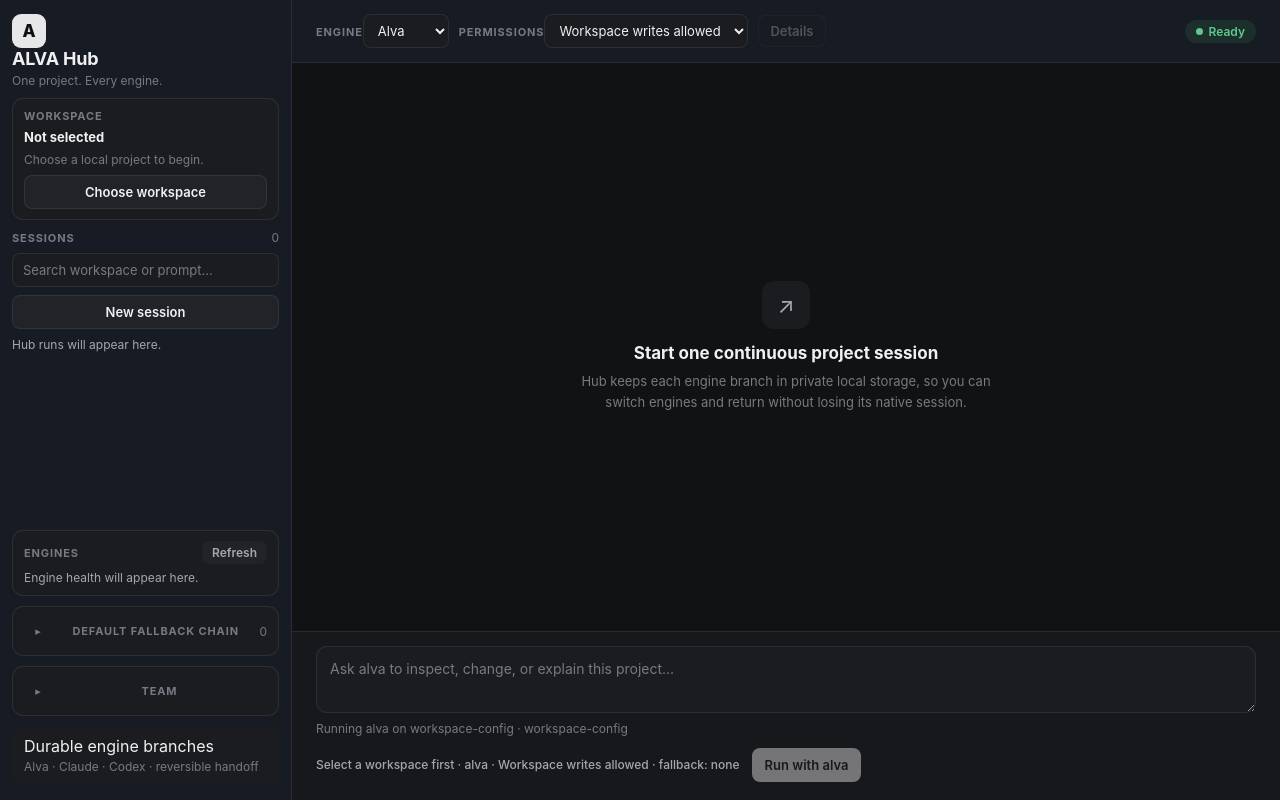
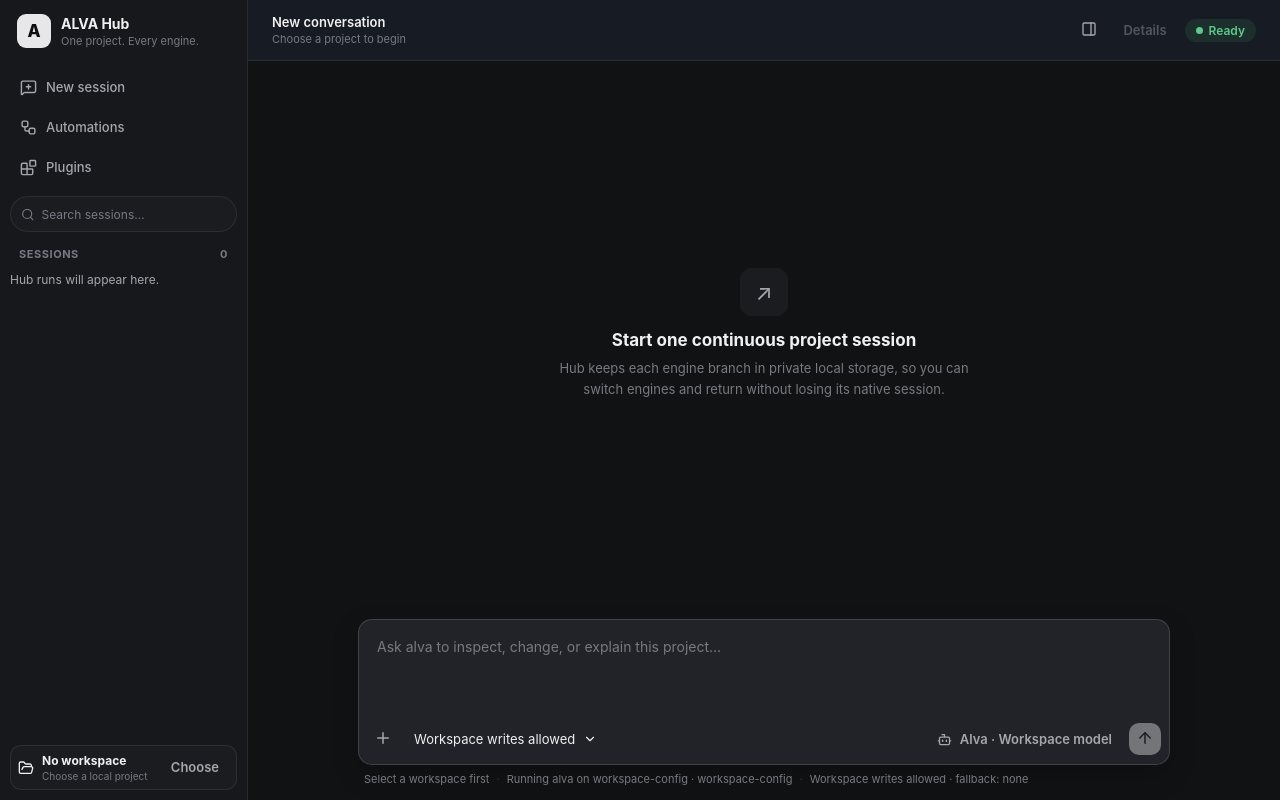
Before and after one commit to QuincySx/Alva, a React (Vite) app in the folder crates/alva-hub-desktop/web/: page / in a window 1280 px wide. Built offline with nearby package versions, Linux system fonts and the light colour scheme.

Commit message:
refactor(hub): compose the desktop around chat

```diff
--- a/crates/alva-hub-desktop/web/src/App.tsx
+++ b/crates/alva-hub-desktop/web/src/App.tsx
@@ -3,6 +3,29 @@
 // POS:    Primary Hub Desktop product surface for reversible, user-authorized engine sessions.
 
 import { FormEvent, useEffect, useMemo, useRef, useState } from "react";
+import {
+  Blocks,
+  FolderOpen,
+  MessageSquarePlus,
+  PanelRight,
+  Search,
+  Workflow,
+} from "lucide-react";
+import { HubComposer } from "./components/hub-composer";
+import { ModelPicker, type HubModelRoute } from "./components/model-picker";
+import {
+  AppFrame,
+  Button,
+  IconButton,
+  NavGroup,
+  NavItem,
+  NavList,
+  SelectField,
+  Sidebar,
+  TextField,
+  UIProvider,
+  Workbench,
+} from "./ui";
 import {
   addSessionMemory,
   chooseWorkspace,
@@ -286,6 +309,7 @@
   const [showArchived, setShowArchived] = useState(false);
   const [approvalGroups, setApprovalGroups] = useState<PermissionGroup[]>([]);
   const [sessionQuery, setSessionQuery] = useState("");
+  const [workbenchOpen, setWorkbenchOpen] = useState(false);
   const [detailsOpen, setDetailsOpen] = useState(false);
   const [sessionDetail, setSessionDetail] = useState<HubSessionDetail | null>(
     null,
@@ -470,6 +494,58 @@
     }
   }, [latest]);
 
+  const modelRoutes = useMemo<HubModelRoute[]>(
+    () =>
+      engineCatalog.map((catalogTarget) => {
+        const target =
+          fallbackPolicy.targets.find(
+            (candidate) => candidate.engine_id === catalogTarget.engine_id,
+          ) ?? catalogTarget;
+        const health = readiness.find(
+          (candidate) => candidate.engine_id === target.engine_id,
+        );
+        const engineEligibility = eligibility.find(
+          (candidate) => candidate.engine_id === target.engine_id,
+        );
+        return {
+          engineId: target.engine_id,
+          engineLabel:
+            health?.display_name ??
+            `${target.engine_id.charAt(0).toUpperCase()}${target.engine_id.slice(1)}`,
+          modelId: target.model_id,
+          modelLabel:
+            target.model_id === "engine-default"
+              ? "Default model"
+              : target.model_id === "workspace-config"
+                ? "Workspace model"
+                : target.model_id,
+          providerId: target.provider_id,
+          accountSource: target.account_source,
+          billingRoute: target.billing_route,
+          description:
+            target.model_id === "engine-default"
+              ? "Uses the model selected by this engine account."
+              : "Configured for this Hub route.",
+          capabilities: health?.capabilities ?? [],
+          status:
+            health && health.status !== "healthy"
+              ? readinessBadge[health.status]
+              : undefined,
+          disabled:
+            engineEligibility?.eligible === false && target.engine_id !== engine,
+          disabledReason:
+            engineEligibility?.eligible === false
+              ? engineEligibility.detail
+              : undefined,
+        };
+      }),
+    [eligibility, engine, fallbackPolicy.targets, readiness],
+  );
+
+  const selectedModelRoute =
+    modelRoutes.find((route) => route.engineId === (pendingEngine ?? engine)) ??
+    modelRoutes[0];
+
   /// Everything that describes "the session I am looking at". Both the New
   /// session button and picking a workspace go through this, so neither can
   /// leak the previous session's profile, fallback chain or details.
@@ -938,95 +1014,86 @@
   }
 
   return (
-    <div className="app-shell">
-      <aside className="sidebar">
-        <div>
+    <UIProvider>
+    <AppFrame
+      sidebar={
+        <Sidebar className="hub-sidebar">
+          <header className="hub-sidebar__brand">
             <div className="brand-mark">A</div>
-          <h1>ALVA Hub</h1>
-          <p>One project. Every engine.</p>
-        </div>
-
-        <section className="workspace-panel" aria-labelledby="workspace-panel-title">
-          <span className="eyebrow">Workspace</span>
-          <strong>{workspace ? workspace.split("/").at(-1) : "Not selected"}</strong>
-          <small>{workspace || "Choose a local project to begin."}</small>
-          <button className="secondary-button" type="button" onClick={selectWorkspace}>
-            Choose workspace
-          </button>
-        </section>
-
-        <section className="session-panel" aria-labelledby="session-panel-title">
-          <div className="session-heading">
-            <span className="eyebrow" id="session-panel-title">Sessions</span>
-            <small>
-              {sessionQuery.trim()
-                ? `${filteredSessions.length}/${sessions.length}`
-                : sessions.length}
-            </small>
-          </div>
-          <input
+            <div><h1>ALVA Hub</h1><p>One project. Every engine.</p></div>
+          </header>
+          <nav className="hub-sidebar__primary" aria-label="Primary">
+            <NavItem
+              icon={<MessageSquarePlus aria-hidden="true" size={17} />}
+              label="New session"
+              disabled={busy}
+              onClick={() => {
+                resetSessionSurface();
+                void loadGlobalFallbackPolicy().catch(appendLocalFailure);
+              }}
+            />
+            <NavItem icon={<Workflow aria-hidden="true" size={17} />} label="Automations" />
+            <NavItem icon={<Blocks aria-hidden="true" size={17} />} label="Plugins" />
+          </nav>
+          <label className="hub-sidebar__search">
+            <Search aria-hidden="true" size={15} />
+            <TextField
               aria-label="Search sessions"
-            className="session-search"
-            placeholder="Search workspace or prompt…"
+              placeholder="Search sessions…"
               value={sessionQuery}
               onChange={(event) => setSessionQuery(event.target.value)}
             />
-          <button
-            className="secondary-button"
-            disabled={busy}
-            onClick={() => {
-              // A new session starts from a clean surface, not the last one —
-              // including the fallback chain, which would otherwise be shown
-              // as the default and could be saved as the global one.
-              resetSessionSurface();
-              void loadGlobalFallbackPolicy().catch(appendLocalFailure);
-            }}
-            type="button"
-          >
-            New session
-          </button>
-          <div className="session-list">
+          </label>
+          <NavGroup
+            className="hub-sidebar__sessions"
+            count={sessionQuery.trim() ? `${filteredSessions.length}/${sessions.length}` : sessions.length}
+            label="Sessions"
+          >
+            <NavList>
               {sessionError ? (
                 <small className="session-error">{sessionError}</small>
               ) : filteredSessions.length === 0 ? (
                 <small className="session-empty">
-                {sessionQuery.trim()
-                  ? "No sessions match that search."
-                  : "Hub runs will appear here."}
+                  {sessionQuery.trim() ? "No sessions match that search." : "Hub runs will appear here."}
                 </small>
               ) : (
                 filteredSessions.map((session) => (
-                <button
-                  className={`session-item ${
-                    activeSessionId === session.product_session_id ? "active" : ""
-                  }`}
-                  aria-current={
-                    activeSessionId === session.product_session_id
-                      ? "true"
-                      : undefined
-                  }
+                  <NavItem
+                    active={activeSessionId === session.product_session_id}
+                    description={session.workspace.split("/").at(-1)}
                     key={session.product_session_id}
-                  type="button"
+                    label={session.last_prompt ?? "Untitled session"}
+                    meta={`${session.engine_id} · ${session.status} · ${formatRelativeTime(session.updated_at)}`}
                     onClick={() => void openSession(session)}
-                >
-                  <strong title={session.workspace}>
-                    {session.workspace.split("/").at(-1)}
-                  </strong>
-                  <span>{session.last_prompt ?? "Untitled session"}</span>
-                  {session.last_result ? (
-                    <small className="session-result">
-                      {session.last_result}
-                    </small>
-                  ) : null}
-                  <small>
-                    {session.engine_id} · {session.status} ·{" "}
-                    {formatRelativeTime(session.updated_at)}
-                  </small>
-                </button>
+                    title={session.workspace}
+                  />
                 ))
               )}
-          </div>
-        </section>
+            </NavList>
+          </NavGroup>
+          <footer className="hub-sidebar__workspace">
+            <div>
+              <FolderOpen aria-hidden="true" size={16} />
+              <span><strong>{workspace ? workspace.split("/").at(-1) : "No workspace"}</strong><small>{workspace || "Choose a local project"}</small></span>
+            </div>
+            <Button onClick={selectWorkspace} size="small" variant="ghost">Choose</Button>
+          </footer>
+        </Sidebar>
+      }
+      workbench={
+        <Workbench
+          actions={
+            <IconButton
+              icon={<PanelRight aria-hidden="true" size={16} />}
+              label="Close workbench"
+              onClick={() => setWorkbenchOpen(false)}
+              variant="ghost"
+            />
+          }
+          className="hub-workbench"
+          title="Workspace"
+        >
+          <div className="hub-workbench__scroll">
 
         <section className="readiness-panel" aria-labelledby="readiness-panel-title">
           <div className="session-heading">
@@ -1616,112 +1683,40 @@
           <span>Durable engine branches</span>
           <small>Alva · Claude · Codex · reversible handoff</small>
         </div>
-      </aside>
-
-      <main className="main-column">
+          </div>
+        </Workbench>
+      }
+      workbenchOpen={workbenchOpen}
+    >
+
+      <div className="main-column">
         <header className="topbar">
-          <div>
-            <span className="eyebrow">Engine</span>
-            <select
-              aria-label="Engine"
-              value={pendingEngine ?? engine}
-              onChange={(event) => void selectEngine(event.target.value)}
-            >
-              {engineCatalog.map((target) => {
-                const health = readiness.find(
-                  (candidate) => candidate.engine_id === target.engine_id,
-                );
-                const engineEligibility = eligibility.find(
-                  (candidate) => candidate.engine_id === target.engine_id,
-                );
-                const ineligible = engineEligibility?.eligible === false;
-                const suffix = ineligible
-                  ? " — ineligible for this permission profile"
-                  : health && health.status !== "healthy"
-                    ? ` — ${readinessBadge[health.status]}`
-                    : "";
-                const label =
-                  health?.display_name ??
-                  `${target.engine_id.charAt(0).toUpperCase()}${target.engine_id.slice(1)}`;
-                return (
-                  <option
-                    disabled={ineligible && target.engine_id !== engine}
-                    key={target.engine_id}
-                    value={target.engine_id}
-                  >
-                    {`${label}${suffix}`}
-                  </option>
-                );
-              })}
-            </select>
-            {pendingEngine ? <small>Queued after the current run</small> : null}
-          </div>
-          <div>
-            <span className="eyebrow">Permissions</span>
-            <select
-              aria-label="Permission profile"
-              disabled={activeSessionId !== null}
-              value={profile}
-              onChange={(event) =>
-                setProfile(event.target.value as PermissionProfile)
-              }
-            >
-              {(Object.keys(profileLabel) as PermissionProfile[]).map(
-                (candidate) => (
-                  <option key={candidate} value={candidate}>
-                    {profileLabel[candidate]}
-                  </option>
-                ),
-              )}
-            </select>
-            {activeSessionId ? (
-              <label className="transcript-toggle">
-                <input
-                  checked={transcriptSharing}
-                  onChange={(event) => {
-                    const enabled = event.target.checked;
-                    setTranscriptSharingState(enabled);
-                    void setTranscriptSharing_backend(enabled);
-                  }}
-                  type="checkbox"
+          <div className="topbar__title">
+            <strong>{sessionDetail?.turns.at(-1)?.prompt ?? "New conversation"}</strong>
+            <small>{workspace ? workspace.split("/").at(-1) : "Choose a project to begin"}</small>
+          </div>
+          <div className="topbar__actions">
+            <IconButton
+              icon={<PanelRight aria-hidden="true" size={16} />}
+              label={workbenchOpen ? "Close workbench" : "Open workbench"}
+              onClick={() => setWorkbenchOpen((open) => !open)}
+              variant="ghost"
             />
-                Attach filtered full transcript to future handoffs
-              </label>
-            ) : null}
-            {activeSessionId ? (
-              <small>Fixed for this session</small>
-            ) : (
-              (() => {
-                const selected = eligibility.find(
-                  (candidate) => candidate.engine_id === engine,
-                );
-                if (!selected) return null;
-                return (
-                  <small
-                    className={
-                      selected.eligible ? undefined : "eligibility-warning"
-                    }
-                  >
-                    {selected.detail}
-                  </small>
-                );
-              })()
-            )}
-          </div>
-          <button
-            className="details-toggle"
+            <Button
               disabled={!sessionDetail}
               onClick={() => setDetailsOpen((open) => !open)}
-            type="button"
+              size="small"
+              variant="ghost"
             >
               {detailsOpen ? "Hide details" : "Details"}
-          </button>
+            </Button>
             <div
               aria-live="polite"
               className={`status-pill status-${latest?.status ?? "ready"}`}
             >
               <span />
               {statusLabel}
+            </div>
           </div>
         </header>
 
@@ -2200,75 +2195,70 @@
           </aside>
         ) : null}
 
-        <form className="composer" onSubmit={submit}>
-          <textarea
-            aria-label="Message"
+        <HubComposer
+          busy={busy}
+          controls={
+            <>
+              <SelectField
+                ariaLabel="Permission profile"
+                className="hub-composer__permission"
+                disabled={activeSessionId !== null}
+                onValueChange={(value) => setProfile(value as PermissionProfile)}
+                options={(Object.keys(profileLabel) as PermissionProfile[]).map((candidate) => ({
+                  label: profileLabel[candidate],
+                  value: candidate,
+                }))}
+                value={profile}
+              />
+              {activeSessionId ? (
+                <label className="transcript-toggle">
+                  <input
+                    checked={transcriptSharing}
+                    onChange={(event) => {
+                      const enabled = event.target.checked;
+                      setTranscriptSharingState(enabled);
+                      void setTranscriptSharing_backend(enabled);
+                    }}
+                    type="checkbox"
+                  />
+                  Share transcript
+                </label>
+              ) : null}
+            </>
+          }
+          disabled={!workspace}
+          engineId={engine}
+          modelPicker={
+            selectedModelRoute ? (
+              <ModelPicker
+                onSelect={(route) => void selectEngine(route.engineId)}
+                routes={modelRoutes}
+                selectedEngineId={pendingEngine ?? engine}
+                selectedModelId={selectedModelRoute.modelId}
+              />
+            ) : null
+          }
+          onChange={setPrompt}
+          onStop={() => void stopActiveAttempt()}
+          onSubmit={submit}
           placeholder={`Ask ${pendingEngine ?? engine} to inspect, change, or explain this project…`}
+          status={
+            <>
+              <span>{workspace ? workspace : "Select a workspace first"}</span>
+              {selectedModelRoute ? (
+                <span>
+                  Running {selectedModelRoute.engineId} on {selectedModelRoute.modelId} · {selectedModelRoute.providerId}
+                </span>
+              ) : null}
+              <span>
+                {profileLabel[profile]} · fallback: {fallbackPolicy.targets.map((target) => target.engine_id).join(" → ") || "none"}
+              </span>
+            </>
+          }
           value={prompt}
-            onChange={(event) => setPrompt(event.target.value)}
-            onKeyDown={(event) => {
-              if (event.key === "Enter" && !event.shiftKey) {
-                event.preventDefault();
-                event.currentTarget.form?.requestSubmit();
-              }
-            }}
         />
-          {(() => {
-            const selectedId = pendingEngine ?? engine;
-            // Prefer the edited policy target (user-set model/provider),
-            // fall back to the catalog default for an unconfigured engine.
-            const target =
-              fallbackPolicy.targets.find(
-                (candidate) => candidate.engine_id === selectedId,
-              ) ??
-              engineCatalog.find(
-                (candidate) => candidate.engine_id === selectedId,
+      </div>
+    </AppFrame>
+    </UIProvider>
   );
-            if (!target) return null;
-            return (
-              <small className="composer-model">
-                Running {selectedId} on {target.model_id} · {target.provider_id}
-              </small>
-            );
-          })()}
-          <div className="composer-footer">
-            <span
-              className="composer-summary"
-              title={`${engine}${
-                sessionDetail ? ` · ${sessionDetail.session.model_id}` : ""
-              } · ${profileLabel[profile]} · fallback: ${
-                fallbackPolicy.targets
-                  .map((target) => target.engine_id)
-                  .join(" → ") || "none"
-              }`}
-            >
-              {workspace ? "" : "Select a workspace first · "}
-              {engine}
-              {sessionDetail ? ` · ${sessionDetail.session.model_id}` : ""}
-              {` · ${profileLabel[profile]}`}
-              {` · fallback: ${
-                fallbackPolicy.targets.length === 0
-                  ? "none"
-                  : fallbackPolicy.targets
-                      .map(
-                        (target) =>
-                          `${target.engine_id}${
-                            target.automatic_use_authorized ? "" : " (unauthorized)"
-                          }`,
-                      )
-                      .join(" → ")
-              }`}
-            </span>
-            <button
-              className="primary-button"
-              type="submit"
-              disabled={busy || !prompt.trim() || !workspace}
-            >
-              {busy ? "Running…" : `Run with ${engine}`}
-            </button>
-          </div>
-        </form>
-      </main>
-    </div>
-  );
-}
+}
--- a/crates/alva-hub-desktop/web/src/components/hub-composer.tsx
+++ b/crates/alva-hub-desktop/web/src/components/hub-composer.tsx
@@ -10,6 +10,7 @@
   value: string;
   onChange: (value: string) => void;
   onSubmit: (event: FormEvent<HTMLFormElement>) => void;
+  onStop?: () => void;
   placeholder: string;
   engineId: string;
   busy?: boolean;
@@ -24,6 +25,7 @@
   value,
   onChange,
   onSubmit,
+  onStop,
   placeholder,
   engineId,
   busy = false,
@@ -74,7 +76,8 @@
                 )
               }
               label={busy ? "Stop current run" : `Run with ${engineId}`}
-              type="submit"
+              onClick={busy ? onStop : undefined}
+              type={busy ? "button" : "submit"}
               variant="primary"
             />
           </div>
--- a/crates/alva-hub-desktop/web/src/main.tsx
+++ b/crates/alva-hub-desktop/web/src/main.tsx
@@ -5,13 +5,10 @@
 import React from "react";
 import ReactDOM from "react-dom/client";
 import App from "./App";
-import { UIProvider } from "./ui";
 import "./index.css";
 
 ReactDOM.createRoot(document.getElementById("root") as HTMLElement).render(
   <React.StrictMode>
-    <UIProvider>
-      <App />
-    </UIProvider>
+    <App />
   </React.StrictMode>,
 );
--- a/crates/alva-hub-desktop/web/src/styles/hub-components.css
+++ b/crates/alva-hub-desktop/web/src/styles/hub-components.css
@@ -41,8 +41,11 @@
 .hub-composer__controls,
 .hub-composer__actions { display: flex; min-width: 0; align-items: center; gap: 4px; }
 .hub-composer__actions { justify-content: flex-end; }
+.hub-composer__permission { width: auto; max-width: 230px; border-color: transparent; background: transparent; }
 .hub-composer__send { border-radius: 10px; }
-.hub-composer-status { overflow: hidden; padding: 7px 6px 0; color: var(--color-text-subtle); font-size: 11px; text-overflow: ellipsis; white-space: nowrap; }
+.hub-composer-status { display: flex; overflow: hidden; gap: 7px; padding: 7px 6px 0; color: var(--color-text-subtle); font-size: 11px; white-space: nowrap; }
+.hub-composer-status > span { overflow: hidden; text-overflow: ellipsis; }
+.hub-composer-status > span + span::before { content: "·"; margin-right: 7px; color: var(--color-border-strong); }
 
 .hub-model-trigger { max-width: 330px; color: var(--color-text-muted); }
 .hub-model-trigger .ui-button__label { overflow: hidden; text-overflow: ellipsis; white-space: nowrap; }
@@ -95,3 +98,45 @@
   .hub-model-picker__detail { display: none; }
   .hub-model-trigger { max-width: 190px; }
 }
+
+.hub-sidebar { padding: 10px; gap: 10px; }
+.hub-sidebar__brand { display: flex; min-height: 48px; align-items: center; gap: 10px; padding: 2px 7px 8px; }
+.hub-sidebar__brand h1,
+.hub-sidebar__brand p { margin: 0; }
+.hub-sidebar__brand h1 { font-size: 14px; font-weight: 650; }
+.hub-sidebar__brand p { margin-top: 2px; color: var(--color-text-subtle); font-size: 11px; }
+.hub-sidebar__primary { display: grid; gap: 2px; }
+.hub-sidebar__search { display: flex; align-items: center; gap: 7px; border: 1px solid var(--color-border); border-radius: var(--radius-pill); padding: 0 10px; background: var(--color-surface); color: var(--color-text-subtle); }
+.hub-sidebar__search .ui-input { min-height: 34px; border: 0; padding: 0; background: transparent; box-shadow: none; font-size: 12px; }
+.hub-sidebar__sessions { min-height: 0; flex: 1; }
+.hub-sidebar__sessions .ui-nav-group__body,
+.hub-sidebar__sessions .ui-nav-list { min-height: 0; flex: 1; }
+.hub-sidebar__sessions .ui-nav-item { min-height: 52px; }
+.hub-sidebar__workspace { display: flex; align-items: center; justify-content: space-between; gap: 8px; border: 1px solid var(--color-border); border-radius: var(--radius-md); padding: 7px; background: var(--color-surface); }
+.hub-sidebar__workspace > div { display: flex; min-width: 0; align-items: center; gap: 8px; }
+.hub-sidebar__workspace span { display: grid; min-width: 0; gap: 2px; }
+.hub-sidebar__workspace strong,
+.hub-sidebar__workspace small { overflow: hidden; text-overflow: ellipsis; white-space: nowrap; }
+.hub-sidebar__workspace strong { font-size: 12px; }
+.hub-sidebar__workspace small { max-width: 115px; color: var(--color-text-subtle); font-size: 10px; }
+
+.hub-workbench__scroll { display: flex; min-height: 0; flex-direction: column; gap: 10px; padding: 10px; }
+.hub-workbench .workspace-panel,
+.hub-workbench .session-panel { display: none; }
+
+.main-column { height: 100%; min-height: 0; background: var(--color-canvas); }
+.topbar { min-height: 54px; justify-content: space-between; padding: 0 18px; background: var(--color-canvas); }
+.topbar__title { display: grid; min-width: 0; gap: 2px; }
+.topbar__title strong,
+.topbar__title small { overflow: hidden; text-overflow: ellipsis; white-space: nowrap; }
+.topbar__title strong { font-size: 13px; font-weight: 600; }
+.topbar__title small { color: var(--color-text-subtle); font-size: 11px; }
+.topbar__actions { display: flex; align-items: center; gap: 8px; }
+.timeline { width: min(100%, 868px); margin: 0 auto; padding: 26px 28px; }
+.timeline-card { border-color: transparent; border-radius: var(--radius-md); background: transparent; }
+.timeline-card:hover { background: var(--color-surface); }
+
+@media (max-width: 1180px) {
+  .hub-composer-wrap { padding-inline: 16px; }
+  .timeline { padding-inline: 20px; }
+}
--- a/crates/alva-hub-desktop/web/src/styles/tokens.css
+++ b/crates/alva-hub-desktop/web/src/styles/tokens.css
@@ -43,6 +43,7 @@
   --radius-lg: 14px;
   --radius-pill: 999px;
   --shadow-popover: 0 14px 44px rgba(0, 0, 0, 0.34);
+  --shadow-raised: 0 10px 28px rgba(0, 0, 0, 0.18);
   --shadow-dialog: 0 24px 80px rgba(0, 0, 0, 0.48);
   --motion-fast: 120ms;
   --motion-normal: 180ms;
```
Also changed, not shown: 2 other files (tests, documents, lock files or other folders). Lines whose indentation alone changed are shown as unchanged.
